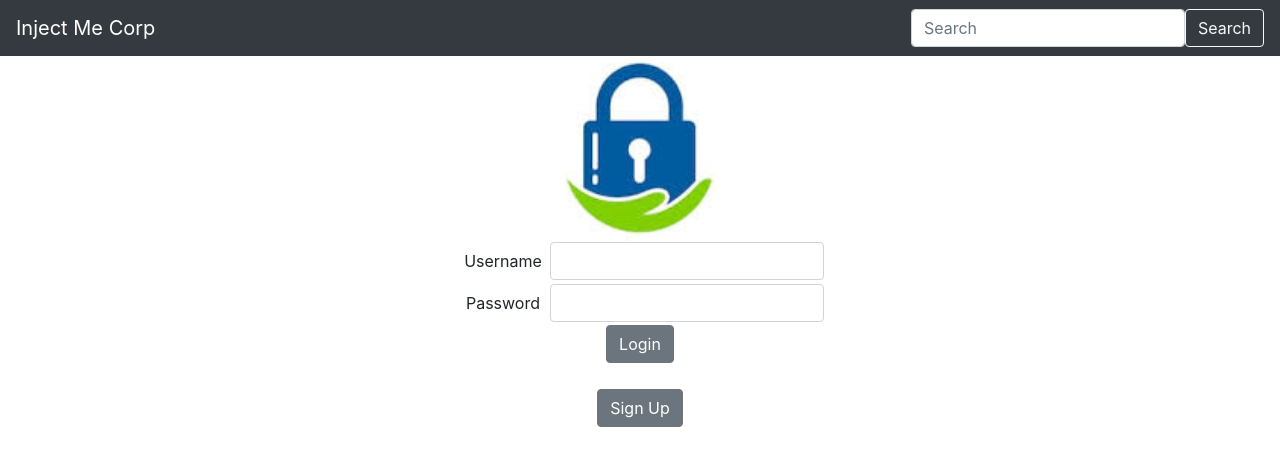
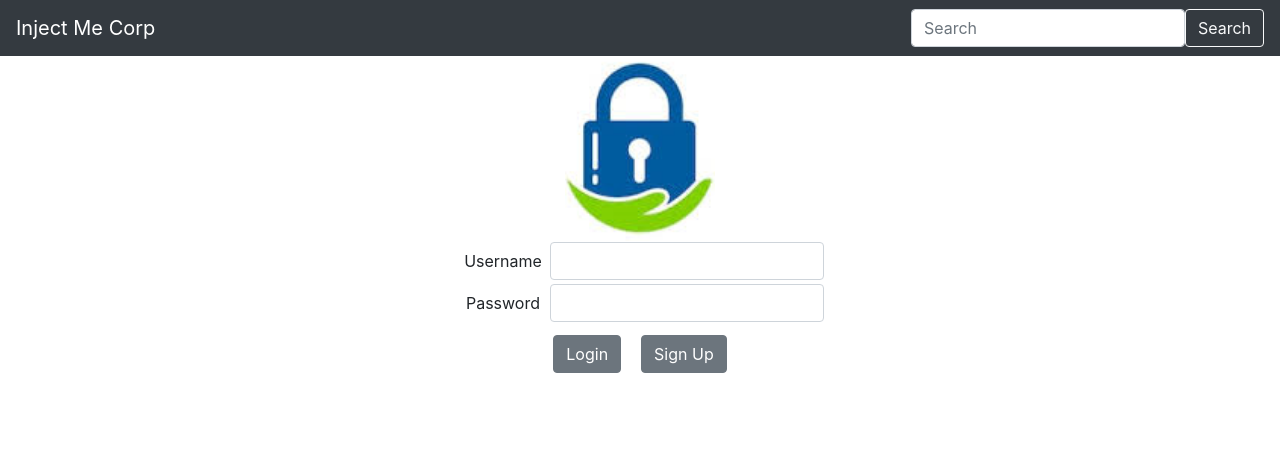
Before and after one commit to gilleland7/CSE4471-FrontEnd, a React (Create React App) app: page / in a window 1280 px wide. Shown: the top 466 px of the page. Built offline with nearby package versions, Linux system fonts and the light colour scheme.

Commit message:
Moved Sign Up button to same line as login

```diff
--- a/src/App.js
+++ b/src/App.js
@@ -131,12 +131,11 @@ const Home = () => (
 					<label htmlFor= "password" style ={{margin: 10 }}>Password</label>
 					<input className="form-control" type="password" id="password" required/>
 				</div>
-				<button type= "submit" className= "btn btn-secondary" onClick={results}>Login</button>
+				<button type= "submit" className= "btn btn-secondary" style ={{margin: 10 }} onClick={results}>Login</button>
+				<Link to='/Sign'>
+					<button type= "button" className= "btn btn-secondary" style ={{margin: 10 }}>Sign Up</button>
+				</Link>
 			</form>
-
-		<Link to='/Sign'>
-			<button type= "button" className= "btn btn-secondary" style ={{margin: 10 }}>Sign Up</button>
-		</Link>
 		</div>
 	</div>
 );
```
